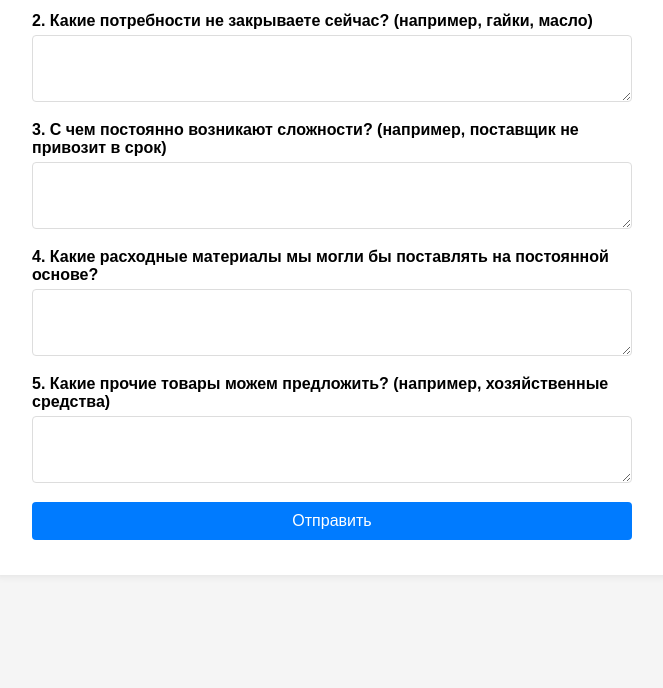
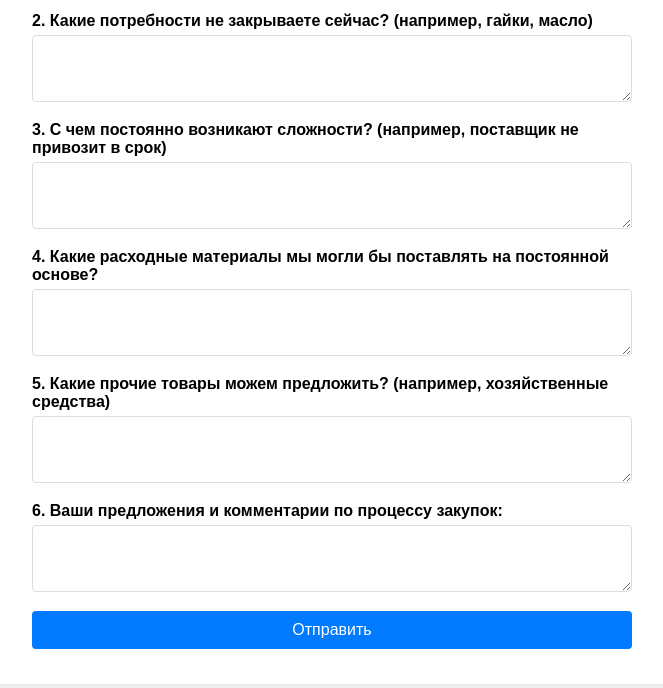
Before and after one commit to omutleo/photo, a plain HTML site: page index.html in a window 1280 px wide. Shown: the part 220-908 px from the top of the page, without its empty margins (308-971 px from the left). Before the commit the page ends 815 px from the top, so only its background shows below. Drawn offline with Linux system fonts and the light colour scheme.

Commit message:
Update index.html

```diff
--- a/index.html
+++ b/index.html
@@ -9,7 +9,7 @@
 <body>
     <div class="container">
         <h1>Опросник для выявления потребностей</h1>
-        <form action="https://formspree.io/f/your-form-id" method="POST">
+        <form action="https://formspree.io/f/xwpeygao" method="POST">
             <div class="form-group">
                 <label for="name">1. Ваше ФИО и наименование отдела:</label>
                 <input type="text" id="name" name="ФИО и отдел" required>
@@ -35,6 +35,11 @@
                 <textarea id="additional" name="Прочие товары" rows="3" required></textarea>
             </div>
 
+             <div class="form-group">
+                <label for="suggestions">6. Ваши предложения и комментарии по процессу закупок:</label>
+                <textarea id="suggestions" name="Предложения и комментарии" rows="3"></textarea>
+            </div>
+
             <div class="form-group">
                 <button type="submit">Отправить</button>
             </div>
```
